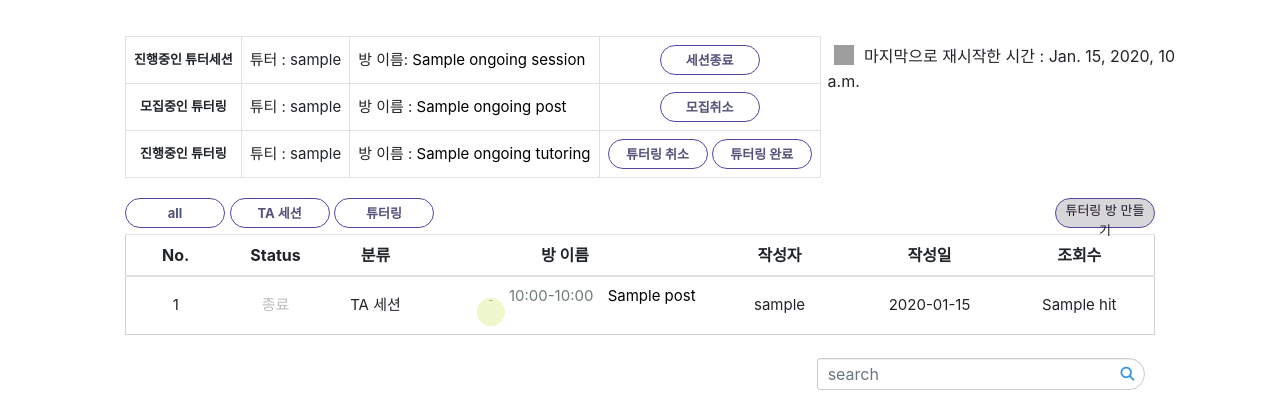
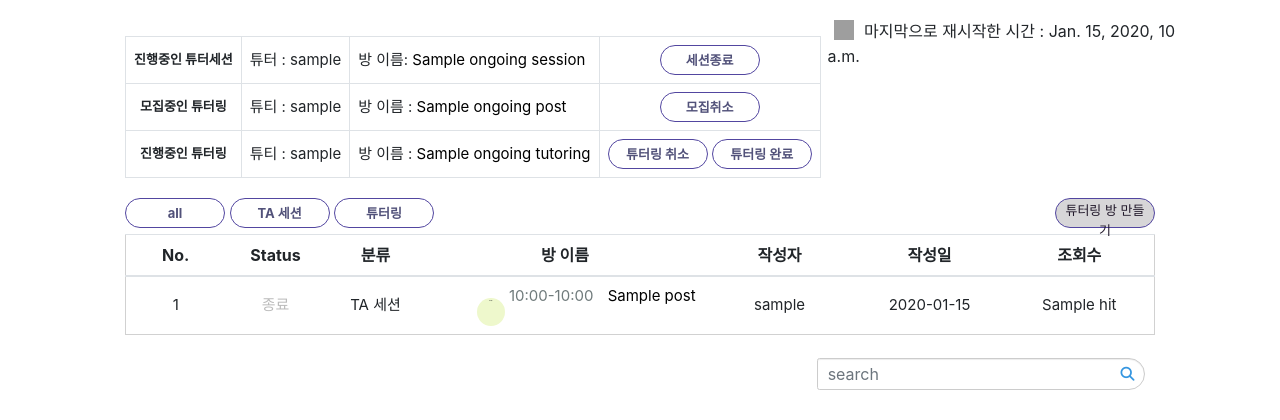
Before and after one commit to dodoyoon/Histutor, a Django app: template tutor/matching/templates/matching/main.html in a window 1280 px wide. Shown: the part 56-476 px from the top of the page. Run offline with Django 3.2, Linux system fonts and the light colour scheme; the template is opened without the code that fills it: most values are stand-ins (such as "Sample title", 1, 10 or a date in 2020); form fields are guessed from the names that the template uses; some libraries are stand-ins or nearby versions; grey boxes are pictures that could not be loaded.

Commit message:
refresh div does not overlap with button

```diff
--- a/tutor/matching/static/matching/style.css
+++ b/tutor/matching/static/matching/style.css
@@ -441,7 +441,7 @@ a:hover{
 #refreshDiv{
   position: relative;
   float: right;
-  top: 40px;
+  top: 15px;
   right: 8%;
   z-index: 5;
   width: 350px;
```
